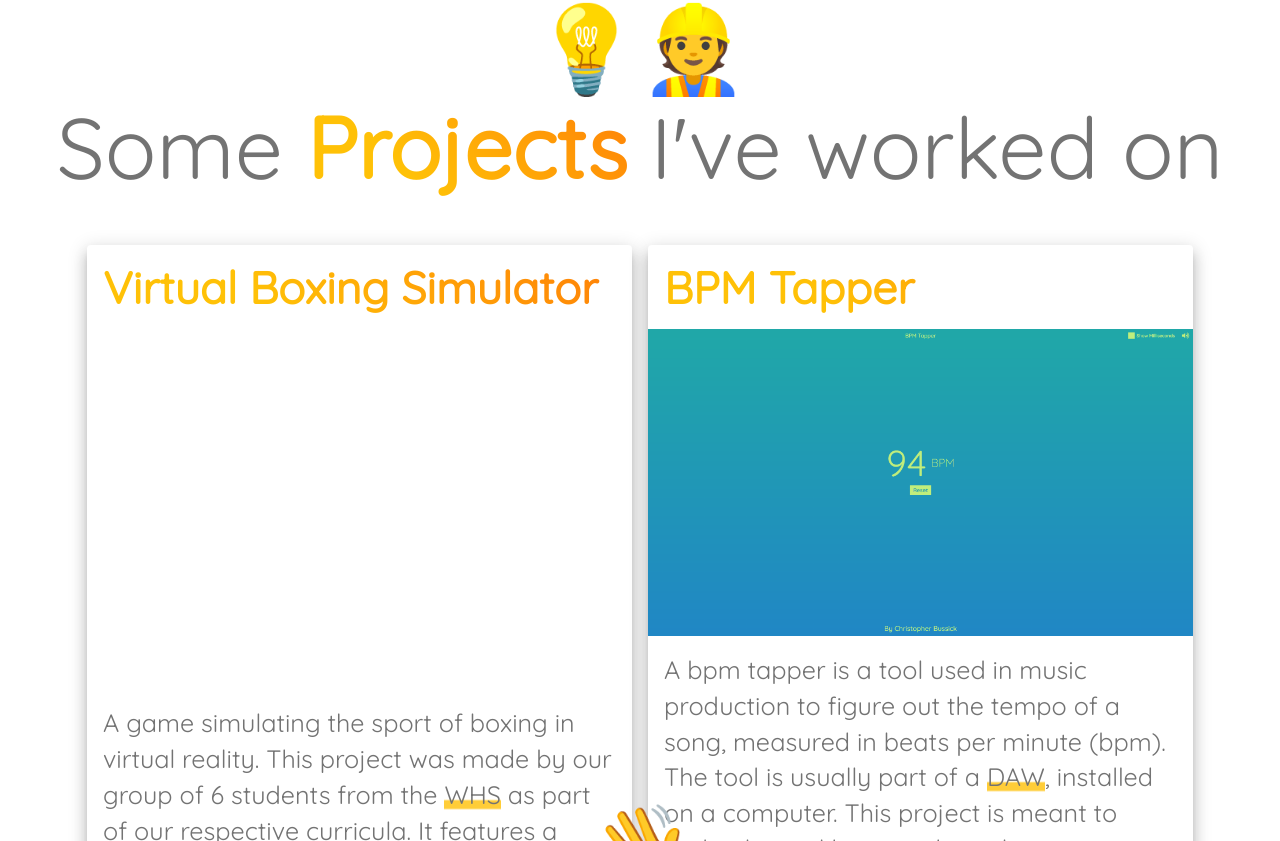
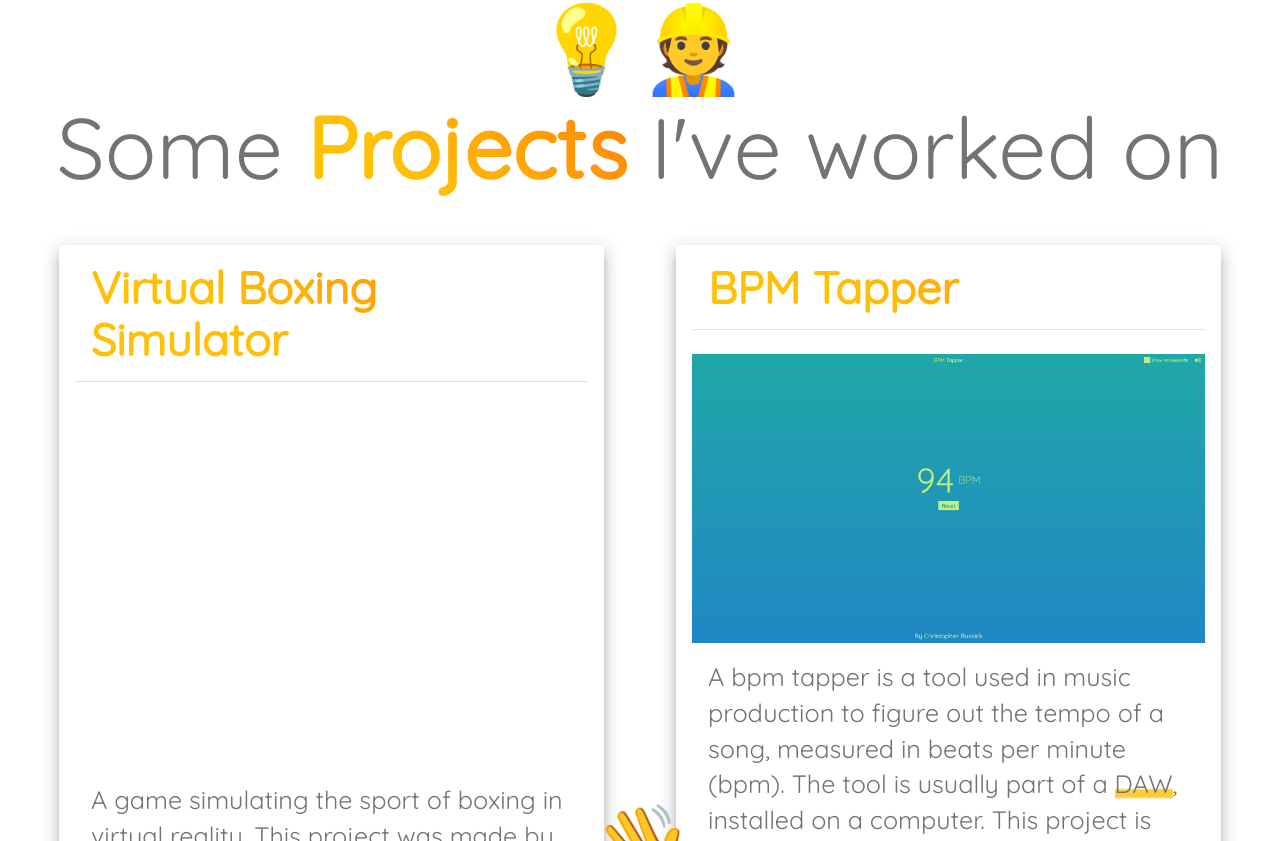
Before and after one commit to cbussick/cb-portfolio, a React (Create React App) app: page / in a window 1280 px wide. Shown: the part 1699-2540 px from the top of the page. Built offline with nearby package versions, Linux system fonts and the light colour scheme.

Commit message:
Style projects section

```diff
--- a/src/components/CBProjectCard/CBProjectCard.tsx
+++ b/src/components/CBProjectCard/CBProjectCard.tsx
@@ -5,7 +5,9 @@ import {
   CardContent,
   CardHeader,
   CardMedia,
+  Divider,
   Typography,
+  useTheme,
 } from "@mui/material";
 import React from "react";
 import ReactPlayer from "react-player";
@@ -15,10 +17,12 @@ import { CBProjectCardProps } from "./CBProjectCardInterfaces";
 import { StyledCard } from "./CBProjectCardStyles";
 
 const CBProjectCard = (props: CBProjectCardProps): JSX.Element => {
+  const theme = useTheme();
+
   const { project } = props;
 
   return (
-    <StyledCard sx={{ maxWidth: 545 }}>
+    <StyledCard sx={{ maxWidth: 545, p: theme.spacing(2) }}>
       <CardHeader
         title={project.name}
         titleTypographyProps={{
@@ -27,7 +31,11 @@ const CBProjectCard = (props: CBProjectCardProps): JSX.Element => {
           // Necessary because the `fontWeight` from the `CBTextGradient` is ignored here for whatever reason
           fontWeight: 600,
         }}
+        sx={{
+          pt: 0,
+        }}
       />
+      <Divider sx={{ mb: theme.spacing(3) }} />
       {project.thumbnailType !== ProjectThumbnailType.None && (
         <CardMedia
           component={
--- a/src/components/sections/CBProjectsSection/CBProjectsSection.tsx
+++ b/src/components/sections/CBProjectsSection/CBProjectsSection.tsx
@@ -30,7 +30,7 @@ const CBProjectsSection = (): JSX.Element => {
 
       <Grid
         container
-        spacing={2}
+        spacing={9}
         sx={{ display: "flex", justifyContent: "center" }}
       >
         {projectCards}
```
